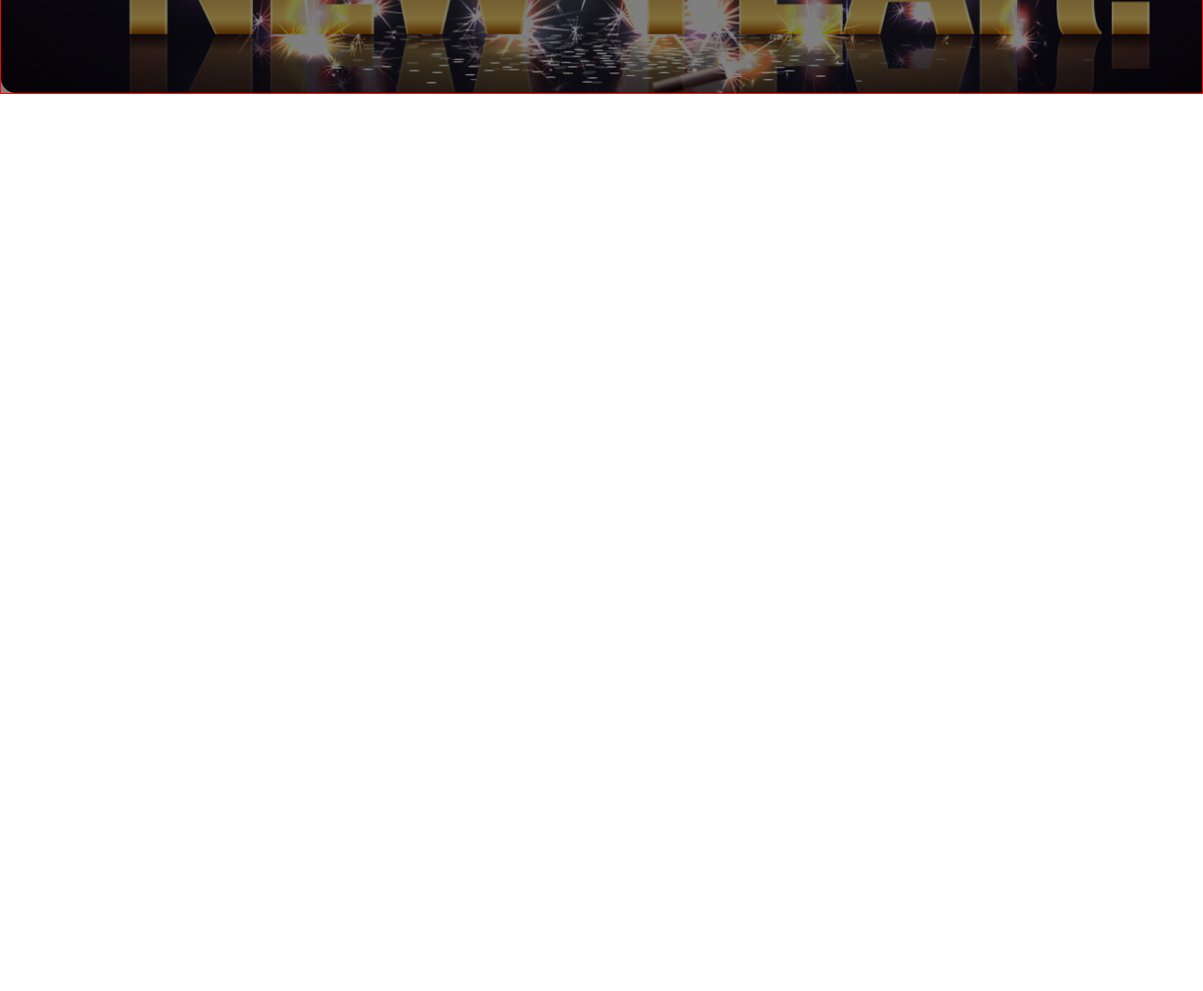
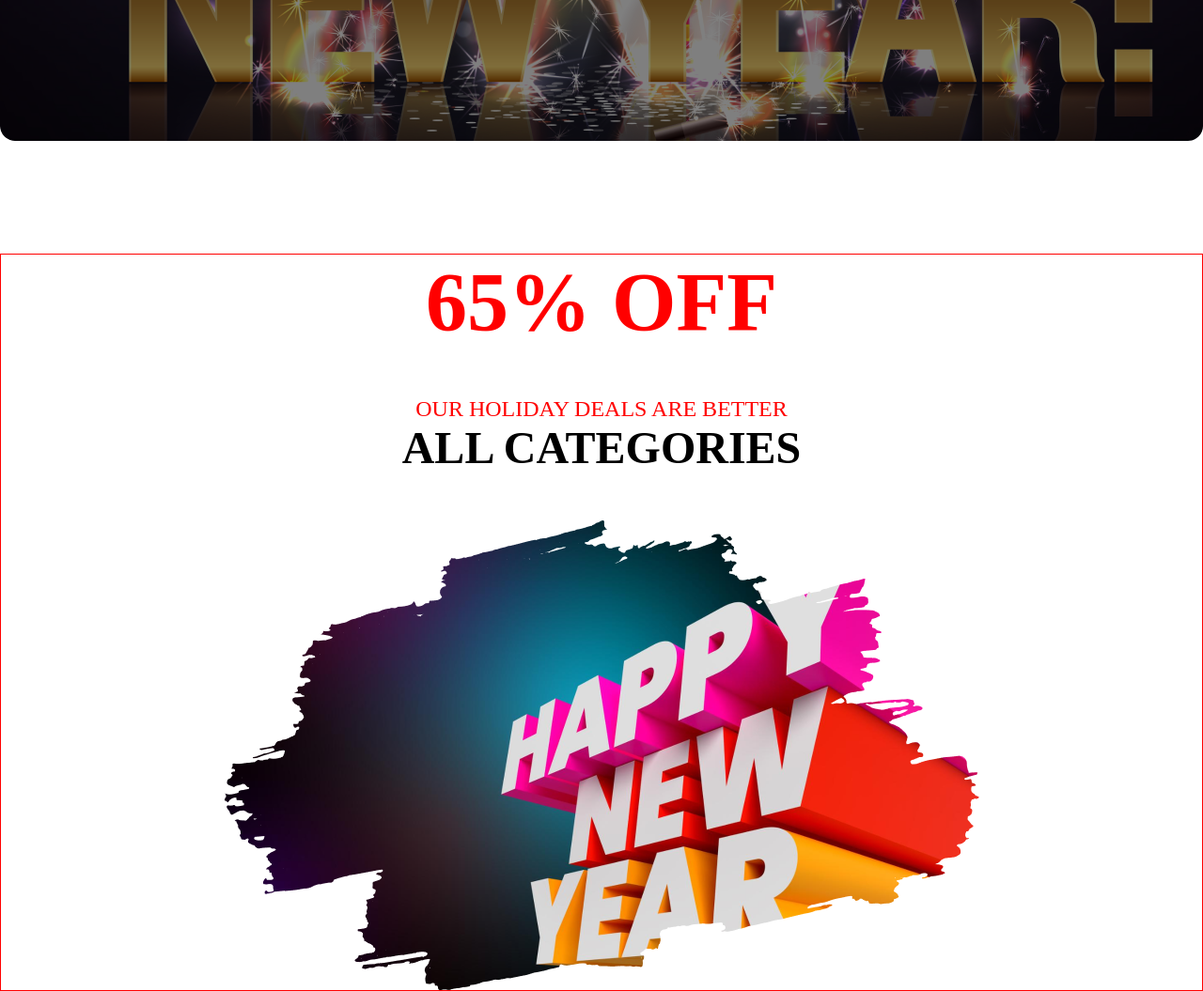
Before and after one commit to hasanbhuyan/new-year-rewsourse, a plain HTML site: page index.html in a window 1280 px wide. Shown: the part 500-1555 px from the top of the page at 94% size. Before the commit the page ends 800 px from the top, so only its background shows below. Drawn offline with Linux system fonts and the light colour scheme.

Commit message:
discount section added

```diff
--- a/index.html
+++ b/index.html
@@ -18,7 +18,14 @@
     </header>
 
     <main>
-
+        <section>
+                <div class="discount-content">
+                    <h1>65% OFF</h1>
+                    <h3>OUR HOLIDAY DEALS ARE BETTER</h3>
+                    <h2>ALL CATEGORIES</h2>
+                    <img src="images/New Year Photo.png" alt="">
+                </div>
+        </section>
     </main>
 
     <footer>
--- a/styles/style.css
+++ b/styles/style.css
@@ -5,12 +5,15 @@
     padding: 0;
     box-sizing: border-box;
 }
-
+section{
+    margin-top: 120px;
+    border: 1px solid red;
+}
+/* header section  */
 .header-content{
     max-width: 1320px;
     height: 600px;
     margin: 0 auto;
-    border: 1px solid red;
     display: flex;
     flex-direction: column;
     align-items: center;
@@ -21,6 +24,8 @@
     background-color:rgba(0,0,0,0.5);
     background-blend-mode: overlay;
     color: white;
+    margin-top: 50px;
+    border-radius: 16px;
 }
 .header-content>h3{
     font-size: 32px;
@@ -29,3 +34,28 @@
     font-size: 72px;
     max-width: 630px;
 }
+
+/* main */
+
+/* discount section  */
+.discount-content{
+    display: flex;
+    flex-direction: column;
+    align-items: center;
+}
+.discount-content>h1{
+    font-size: 88px;
+    font-weight: 700;
+    color: rgb(255, 0, 0);
+}
+.discount-content>h3{
+    font-size: 24px;
+    font-weight: 500;
+    color: rgb(255, 0, 0);
+    margin-top: 50px;
+}
+.discount-content>h2{
+    font-size: 48px;
+    font-weight: 700;
+    margin-bottom: 50px;
+}
```
